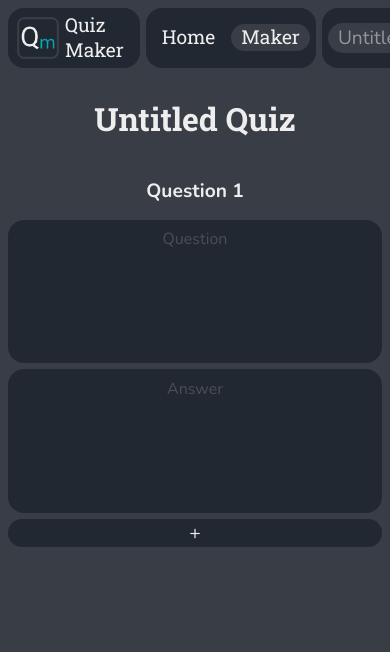
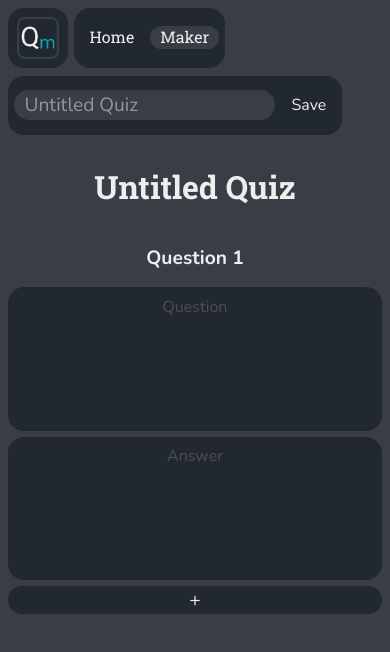
Before and after one commit to BitBoyTD/ReactQuizMaker, a React (Vite) app: page / in a window 390 px wide. Both pictures are taken after a click on the button "Maker". Shown: the top 652 px of the page. Built offline with nearby package versions, Linux system fonts and the light colour scheme.

Commit message:
add: nav media queries

```diff
--- a/src/App.css
+++ b/src/App.css
@@ -82,9 +82,12 @@ textarea:focus {
 /* global media queries */
 @media (max-width: 725px) {
   main {
-    top: calc(2vh + 7vh);
+    top: 17vh;
     left: 1vh;
     width: calc(100vw - 2vh);
+  }
+  .upMain {
+    top: 9vh;
   }
   textarea {
     margin-bottom: 1vh;
@@ -213,12 +216,27 @@ nav .marginRight {
   nav div {
     height: 7vh;
   }
-  .logoBtn {
+  nav p {
+    display: none;
+  }
+  nav button {
+    font-size: 1em;
+  }
+  nav .logoBtn {
     margin-left: calc(1vh - 6px);
+    margin-right: calc(1vh - 6px);
   }
   .logoBtn,
   .logoBtn img {
     height: 5vh;
+  }
+  .secondRow {
+    position: fixed;
+    top: 9vh;
+    left: 1vh;
+  }
+  .mediaDisplayNone {
+    display: none;
   }
 }
 
--- a/src/components/Nav.jsx
+++ b/src/components/Nav.jsx
@@ -22,6 +22,12 @@ const Nav = (props) => {
             clickCount > 68
               ? (updatePage("logs"), setSelectedLink("logs"))
               : null;
+            if (window.innerWidth <= 725) {
+              const el = document.querySelectorAll(".secondRow")[0];
+              el.classList.toggle("mediaDisplayNone");
+              const main = document.querySelectorAll("main")[0];
+              main.classList.toggle("upMain");
+            }
           }}
         >
           <img src="./images/quizMakerLogo.png" />
@@ -90,7 +96,7 @@ const Nav = (props) => {
         )}
       </div>
       {page === "quiz" && (
-        <div>
+        <div className="secondRow">
           <button
             className={
               selectedQuiz.displayMode === "default"
@@ -127,7 +133,7 @@ const Nav = (props) => {
       )}
       {page === "maker" && (
         <>
-          <div className="makerNav">
+          <div className="makerNav secondRow">
             <input
               type="text"
               placeholder="Untitled Quiz"
@@ -161,13 +167,13 @@ const Nav = (props) => {
               }}
               id="saveBtn"
             >
-              Save & Quit
+              Save
             </button>
           </div>
         </>
       )}
       {page === "home" && share === false ? (
-        <div>
+        <div className="secondRow">
           <input
             type="text"
             id="importedQuizInput"
```
